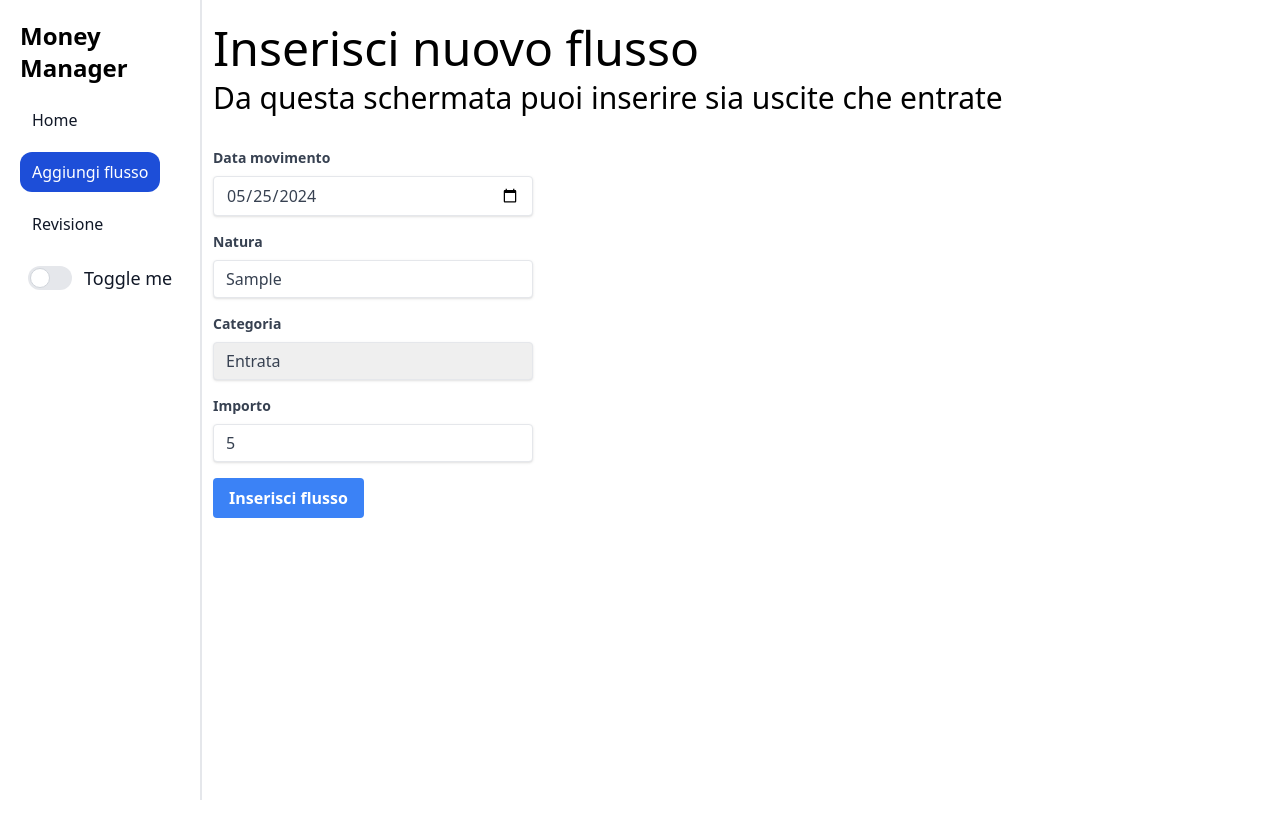
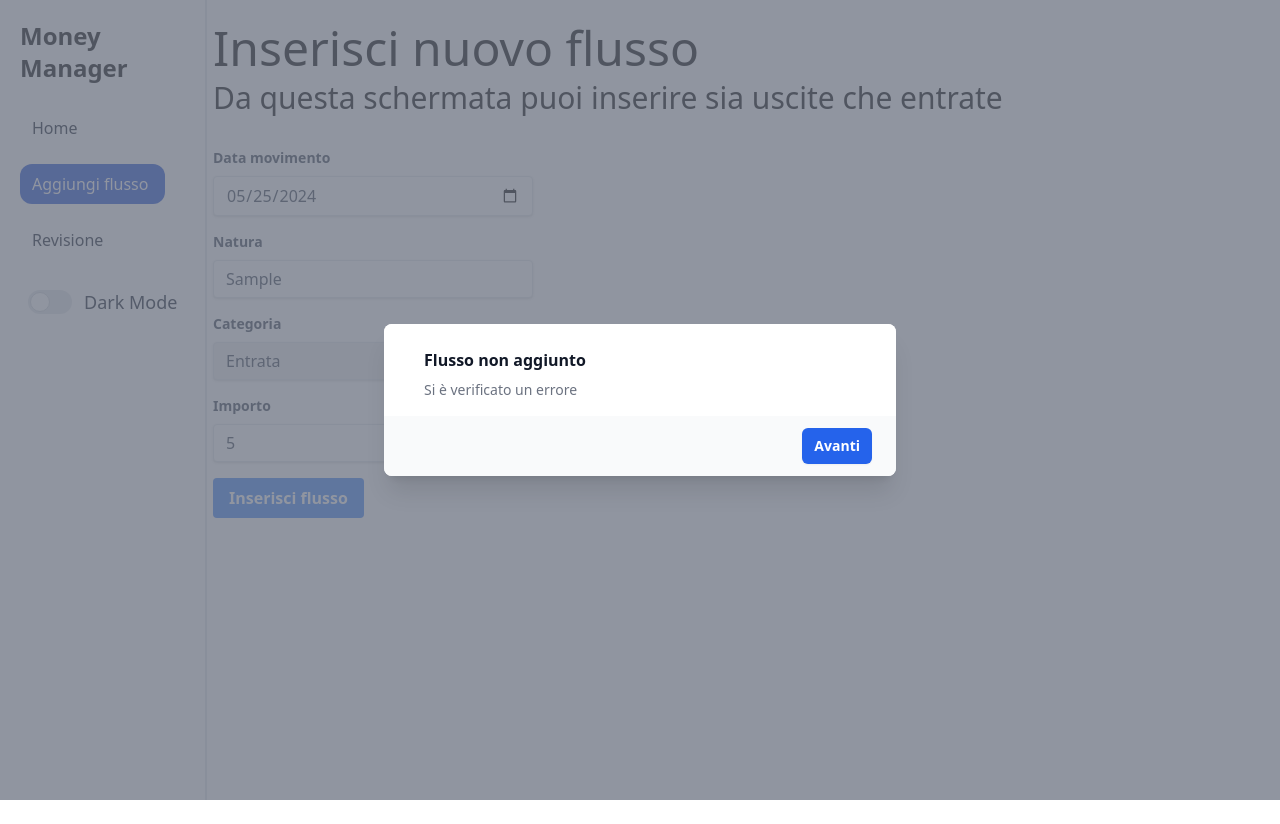
Before and after one commit to BacaroTech/Money-dashboard, an Angular app in the folder FE/: page /addFlow in a window 1280 px wide. Both pictures are taken after typing "Sample", "5" into the empty fields and a click on the button "Inserisci flusso". Built offline with nearby package versions, Linux system fonts and the light colour scheme.

Commit message:
created new component for modal message, fixed css menu, connected add flow with modal

```diff
--- a/FE/src/app/app.module.ts
+++ b/FE/src/app/app.module.ts
@@ -13,6 +13,7 @@ import { AddFlowComponent } from './components/add-flow/add-flow.component';
 import { FormFlowComponent } from './components/form-flow/form-flow.component';
 import { FormsModule, ReactiveFormsModule } from '@angular/forms';
 import { CashReviewComponent } from './components/cash-review/cash-review.component';
+import { ModalComponent } from './components/modal/modal.component';
 
 @NgModule({
   declarations: [
@@ -25,7 +26,8 @@ import { CashReviewComponent } from './components/cash-review/cash-review.compon
     CashFlowComponent,
     AddFlowComponent,
     FormFlowComponent,
-    CashReviewComponent
+    CashReviewComponent,
+    ModalComponent
   ],
   imports: [
     BrowserModule,
--- a/FE/src/app/components/cash-flow/cash-flow.component.html
+++ b/FE/src/app/components/cash-flow/cash-flow.component.html
@@ -14,7 +14,9 @@
             </div>
         </div>
     </form>
-    <table class="border-collapse border border-slate-400">
+
+
+    <table class="border-collapse border border-slate-400" *ngIf="this.datas && this.datas.length > 0">
         <thead>
             <tr>
                 <th *ngFor="let title of titles" class="border border-slate-300 capitalize dark:text-white">{{title}}</th>
@@ -33,4 +35,7 @@
             </tr>
         </tbody>
     </table>
+    <div *ngIf="!this.datas || this.datas.length == 0">
+        <p>Non sono presenti dati nel database di questo periodo</p>
+    </div>
 </section>
--- a/FE/src/app/components/cash-flow/cash-flow.component.ts
+++ b/FE/src/app/components/cash-flow/cash-flow.component.ts
@@ -28,6 +28,6 @@ export class CashFlowComponent implements OnInit {
   ]
 
   ngSubmit(): void{
-    console.log(this.dateSection.value)
+    console.log(this.dateSection.value);
   }
 }
--- a/FE/src/app/components/form-flow/form-flow.component.html
+++ b/FE/src/app/components/form-flow/form-flow.component.html
@@ -48,4 +48,6 @@
             </button>
         </div>
     </form>
+    <app-modal *ngIf="this.insert == 'succed'" title="Flusso aggiunto" text="Il flusso è stato inserito correttamente" redirect="/dashboard"></app-modal>
+    <app-modal *ngIf="this.insert == 'fail'" title="Flusso non aggiunto" text="Si è verificato un errore" redirect="/dashboard"></app-modal>
 </section>
--- a/FE/src/app/components/form-flow/form-flow.component.ts
+++ b/FE/src/app/components/form-flow/form-flow.component.ts
@@ -7,6 +7,8 @@ import { FormControl, FormGroup } from '@angular/forms';
   styleUrls: ['./form-flow.component.css']
 })
 export class FormFlowComponent implements OnInit {
+
+  insert: "succed"| "fail" | "todo" = "todo";
 
   bioSection = new FormGroup({
     date: new FormControl<String>((new Date()).toISOString().substring(0,10)),
@@ -18,10 +20,12 @@ export class FormFlowComponent implements OnInit {
   constructor() { }
 
   ngOnInit(): void {
+    this.insert = "todo";
   }
 
   ngSubmit(): void{
     console.log(this.bioSection.value)
+    this.insert = "fail";
   }
 
 }
--- a/FE/src/app/components/menu/menu.component.html
+++ b/FE/src/app/components/menu/menu.component.html
@@ -8,9 +8,9 @@
                 <ul class="font-medium flex flex-col mt-4 rtl:space-x-reverse">
                     <li *ngFor="let menu of menus" class="mr-5" (click)="goActive(menu.url)">
                         <p *ngIf="menu.active" [routerLink]="[menu.url]"
-                        class="block py-2 px-3 text-white bg-blue-700 rounded-xl my-3 dark:text-white cursor-pointer" aria-current="page">{{menu.name}}</p>
+                        class="block py-2 px-3 my-2 text-white bg-blue-700 rounded-xl dark:text-white cursor-pointer" aria-current="page">{{menu.name}}</p>
                         <p *ngIf="!menu.active" [routerLink]="[menu.url]"
-                        class="block py-2 px-3 text-gray-900 rounded hover:bg-gray-100 dark:text-white dark:hover:text-black hover:rounded-xl cursor-pointer">{{menu.name}}</p>
+                        class="block py-2 px-3 my-2 text-gray-900 rounded hover:bg-gray-100 dark:text-white dark:hover:text-black hover:rounded-xl cursor-pointer">{{menu.name}}</p>
                     </li>
                 </ul>
             </div>
--- /dev/null
+++ b/FE/src/app/components/modal/modal.component.html
@@ -0,0 +1,27 @@
+<div class="relative z-10" aria-labelledby="modal-title" role="dialog" aria-modal="true" id="myModal">
+
+    <div class="fixed inset-0 bg-gray-500 bg-opacity-75 transition-opacity"></div>
+
+    <div class="fixed inset-0 z-10 w-screen overflow-y-auto">
+        <div class="flex min-h-full items-end justify-center p-4 text-center sm:items-center sm:p-0">
+            <div
+                class="relative transform overflow-hidden rounded-lg bg-white text-left shadow-xl transition-all sm:my-8 sm:w-full sm:max-w-lg">
+                <div class="bg-white px-4 pb-4 pt-5 sm:p-6 sm:pb-4">
+                    <div class="sm:flex sm:items-start">
+                        <div class="mt-3 text-center sm:ml-4 sm:mt-0 sm:text-left">
+                            <h3 class="text-base font-semibold leading-6 text-gray-900" id="modal-title">{{this.title}}</h3>
+                            <div class="mt-2">
+                                <p class="text-sm text-gray-500">{{this.text}}</p>
+                            </div>
+                        </div>
+                    </div>
+                </div>
+                <div class="bg-gray-50 px-4 py-3 sm:flex sm:flex-row-reverse sm:px-6">
+                    <button type="button" (click)="closeAndRedirect()"
+                        class="inline-flex w-full justify-center rounded-md bg-blue-600 px-3 py-2 text-sm font-semibold
+                         text-white shadow-sm hover:bg-blue-500 sm:ml-3 sm:w-auto">Avanti</button>
+                </div>
+            </div>
+        </div>
+    </div>
+</div>
--- /dev/null
+++ b/FE/src/app/components/modal/modal.component.ts
@@ -0,0 +1,32 @@
+import { Component, Input, OnInit } from '@angular/core';
+import { Router } from '@angular/router';
+
+@Component({
+  selector: 'app-modal',
+  templateUrl: './modal.component.html',
+  styleUrls: ['./modal.component.css']
+})
+export class ModalComponent implements OnInit {
+
+  @Input()
+  title: string = "";
+
+  @Input()
+  text: string = "";
+
+  @Input()
+  redirect: string = "";
+
+  constructor(private router: Router) {
+
+  }
+
+  ngOnInit(): void {
+  }
+
+  closeAndRedirect() {
+    document.getElementById('myModal')?.classList.add('hidden');
+    this.router.navigate([this.redirect]);
+  }
+
+}
--- a/FE/src/app/components/to-dark/to-dark.component.html
+++ b/FE/src/app/components/to-dark/to-dark.component.html
@@ -4,6 +4,6 @@
         <div id="toggleMode"
             class="relative w-11 h-6 bg-gray-200 peer-focus:outline-none peer-focus:ring-4 peer-focus:ring-blue-300 dark:peer-focus:ring-blue-800 rounded-full peer dark:bg-gray-700 peer-checked:after:translate-x-full rtl:peer-checked:after:-translate-x-full peer-checked:after:border-white after:content-[''] after:absolute after:top-[2px] after:start-[2px] after:bg-white after:border-gray-300 after:border after:rounded-full after:h-5 after:w-5 after:transition-all dark:border-gray-600 peer-checked:bg-blue-600">
         </div>
-        <span class="ms-3 text-lg font-medium text-gray-900 dark:text-gray-300">Toggle me</span>
+        <span class="ms-3 text-lg font-medium text-gray-900 dark:text-gray-300">Dark Mode</span>
     </label>
 </div>
```
Also changed, not shown: FE/src/app/components/add-flow/add-flow.component.html (line endings or trailing spaces), FE/src/app/components/modal/modal.component.css (added).
